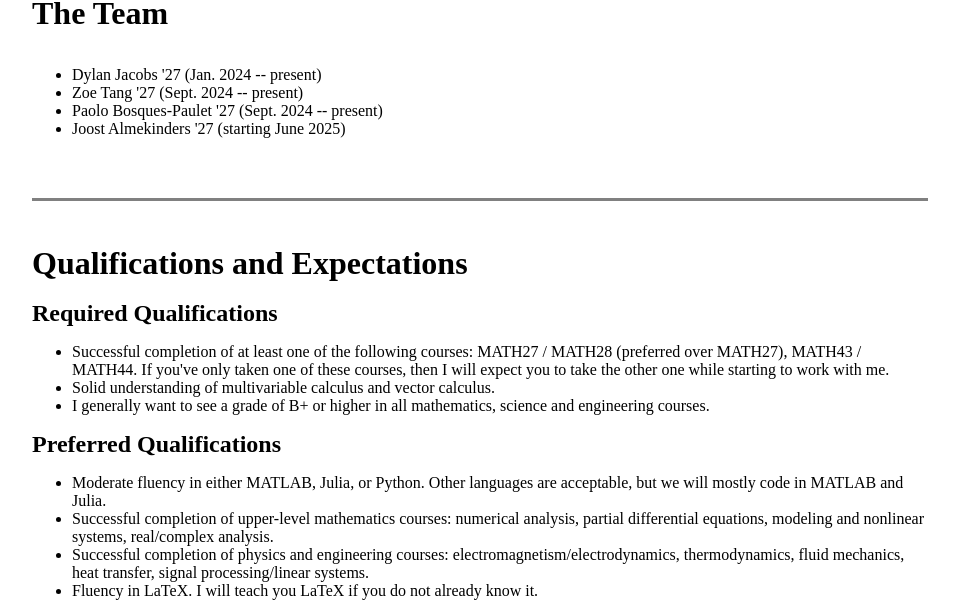
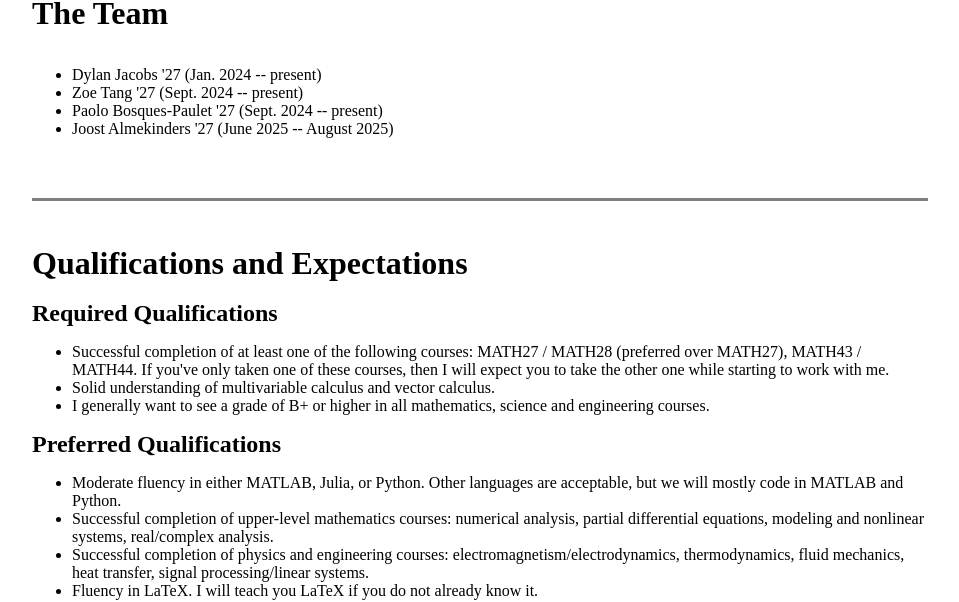
Before and after one commit to jhknakao/jhknakao.github.io, a Jekyll site: the page built from undergradresearch.html, in a window 1280 px wide. Shown: the part 479-1081 px from the top of the page, without its empty margins (160-1119 px from the left). Built offline with Jekyll 4.4.1, drawn with Linux system fonts in a browser that asks for light colours.

Commit message:
Update undergradresearch.html

```diff
--- a/undergradresearch.html
+++ b/undergradresearch.html
@@ -24,7 +24,7 @@ title: Interested in Undergraduate Research?
     <li>Dylan Jacobs '27 (Jan. 2024 -- present)</li>
     <li>Zoe Tang '27 (Sept. 2024 -- present)</li>
     <li>Paolo Bosques-Paulet '27 (Sept. 2024 -- present)</li>
-    <li>Joost Almekinders '27 (starting June 2025)</li>
+    <li>Joost Almekinders '27 (June 2025 -- August 2025)</li>
 	</ul>
 	<br>
 	<br>
@@ -44,7 +44,7 @@ title: Interested in Undergraduate Research?
 
 	<font size="5"><b>Preferred Qualifications</b></font>
 	<ul>
-    <li>Moderate fluency in either MATLAB, Julia, or Python. Other languages are acceptable, but we will mostly code in MATLAB and Julia.</li>
+    <li>Moderate fluency in either MATLAB, Julia, or Python. Other languages are acceptable, but we will mostly code in MATLAB and Python.</li>
     <li>Successful completion of upper-level mathematics courses: numerical analysis, partial differential equations, modeling and nonlinear systems, real/complex analysis.</li>
     <li>Successful completion of physics and engineering courses: electromagnetism/electrodynamics, thermodynamics, fluid mechanics, heat transfer, signal processing/linear systems.</li>
     <li>Fluency in LaTeX. I will teach you LaTeX if you do not already know it.</li>
```
